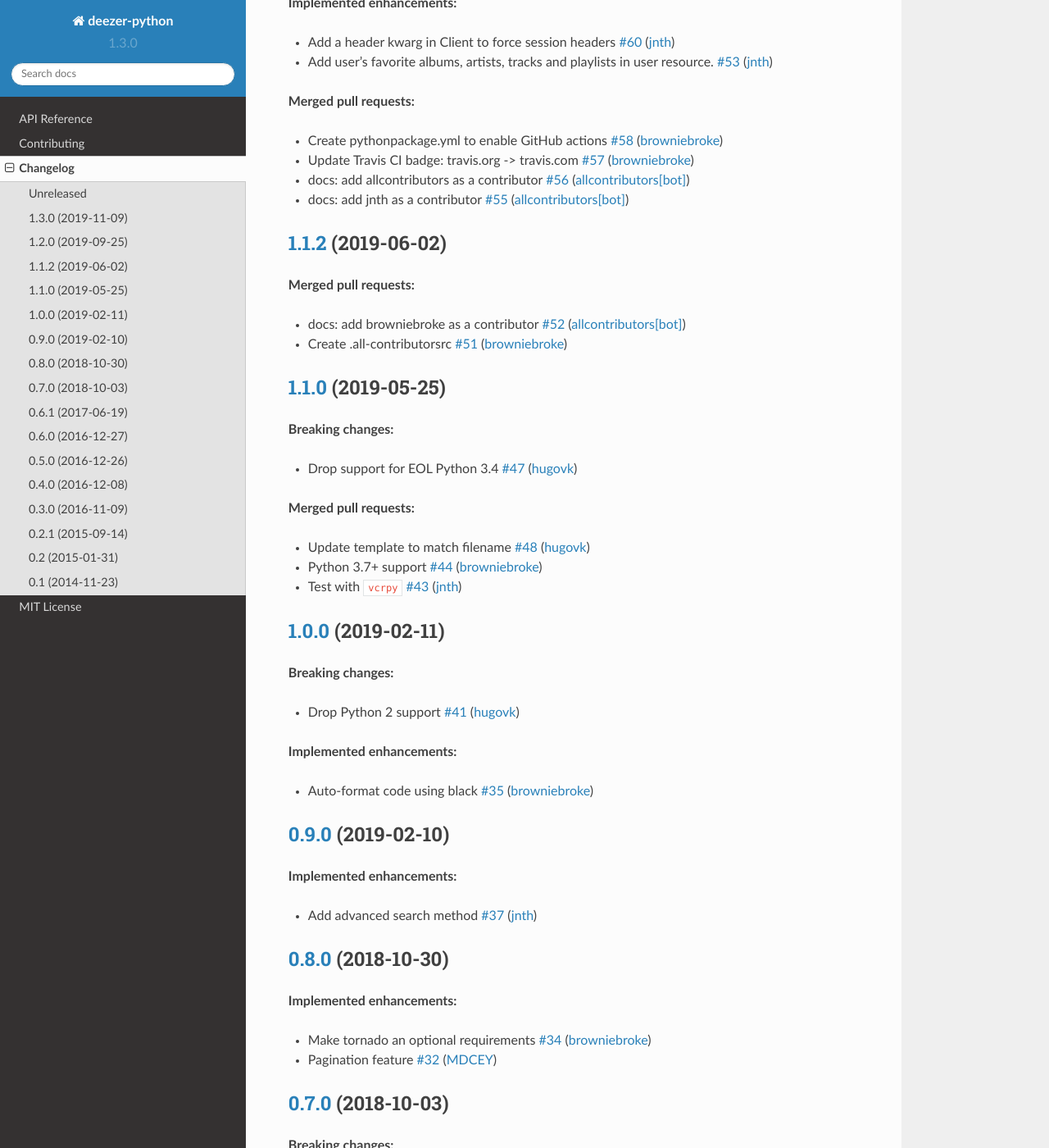
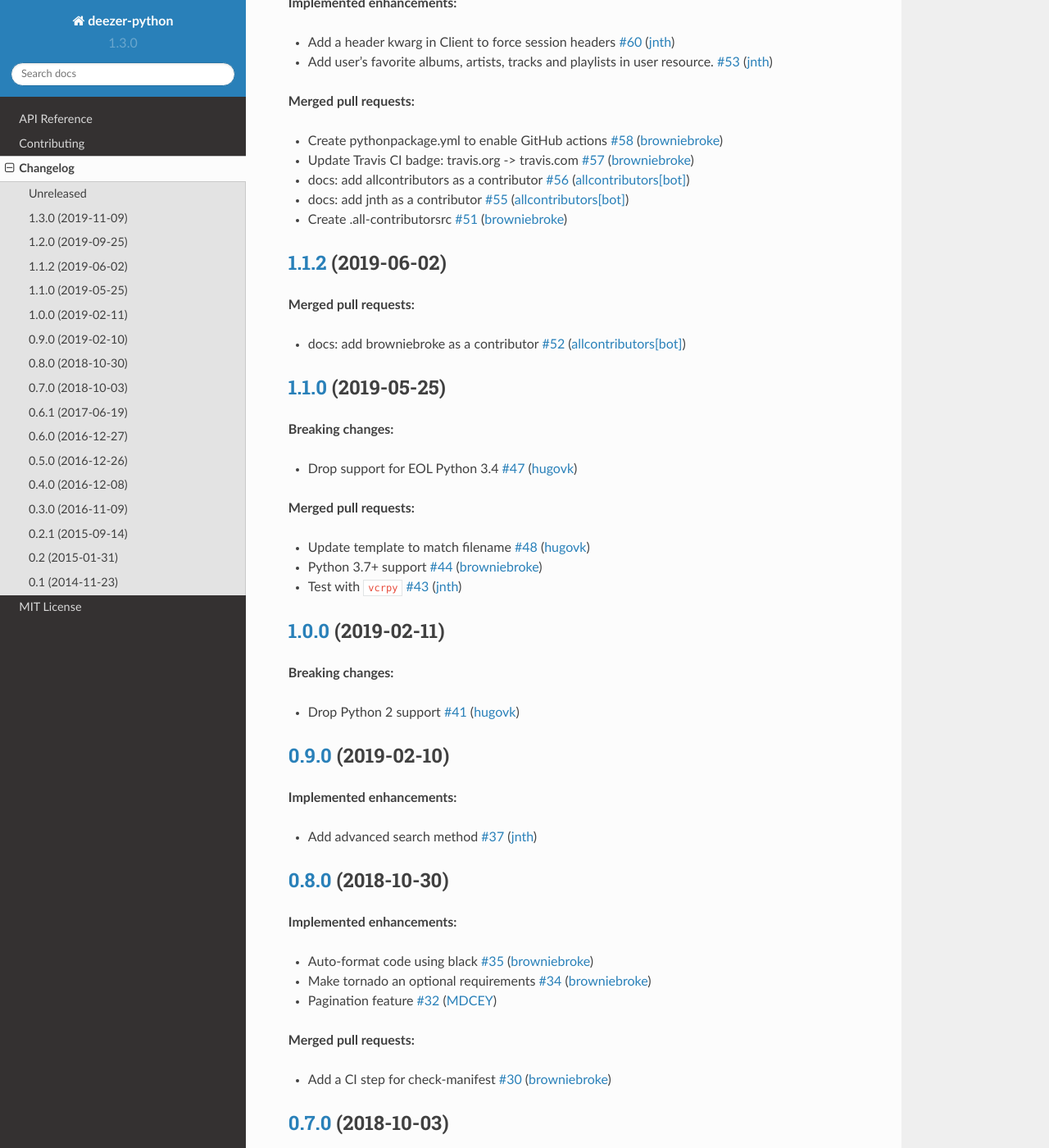
Before and after one commit to springer12/deezer-python, a Sphinx documentation site: the page built from docs/source/changelog.md, in a window 1280 px wide and 1400 px high, scrolled down 912 px. Shown: the whole window at 82% size. Built offline with Sphinx 7.4.7 and the Read the Docs theme 2.0.0, drawn with Linux system fonts in a browser that asks for light colours; some of the changed text lies outside the part shown.

Commit message:
Update Changelog

```diff
--- a/docs/source/changelog.md
+++ b/docs/source/changelog.md
@@ -41,13 +41,13 @@
 - Update Travis CI badge: travis.org -\> travis.com [\#57](https://github.com/browniebroke/deezer-python/pull/57) ([browniebroke](https://github.com/browniebroke))
 - docs: add allcontributors as a contributor [\#56](https://github.com/browniebroke/deezer-python/pull/56) ([allcontributors[bot]](https://github.com/apps/allcontributors))
 - docs: add jnth as a contributor [\#55](https://github.com/browniebroke/deezer-python/pull/55) ([allcontributors[bot]](https://github.com/apps/allcontributors))
+- Create .all-contributorsrc [\#51](https://github.com/browniebroke/deezer-python/pull/51) ([browniebroke](https://github.com/browniebroke))
 
 ## [1.1.2](https://github.com/browniebroke/deezer-python/tree/1.1.2) (2019-06-02)
 
 **Merged pull requests:**
 
 - docs: add browniebroke as a contributor [\#52](https://github.com/browniebroke/deezer-python/pull/52) ([allcontributors[bot]](https://github.com/apps/allcontributors))
-- Create .all-contributorsrc [\#51](https://github.com/browniebroke/deezer-python/pull/51) ([browniebroke](https://github.com/browniebroke))
 
 ## [1.1.0](https://github.com/browniebroke/deezer-python/tree/1.1.0) (2019-05-25)
 
@@ -67,10 +67,6 @@
 
 - Drop Python 2 support [\#41](https://github.com/browniebroke/deezer-python/pull/41) ([hugovk](https://github.com/hugovk))
 
-**Implemented enhancements:**
-
-- Auto-format code using black [\#35](https://github.com/browniebroke/deezer-python/pull/35) ([browniebroke](https://github.com/browniebroke))
-
 ## [0.9.0](https://github.com/browniebroke/deezer-python/tree/0.9.0) (2019-02-10)
 
 **Implemented enhancements:**
@@ -81,8 +77,13 @@
 
 **Implemented enhancements:**
 
+- Auto-format code using black [\#35](https://github.com/browniebroke/deezer-python/pull/35) ([browniebroke](https://github.com/browniebroke))
 - Make tornado an optional requirements [\#34](https://github.com/browniebroke/deezer-python/pull/34) ([browniebroke](https://github.com/browniebroke))
 - Pagination feature [\#32](https://github.com/browniebroke/deezer-python/pull/32) ([MDCEY](https://github.com/MDCEY))
+
+**Merged pull requests:**
+
+- Add a CI step for check-manifest [\#30](https://github.com/browniebroke/deezer-python/pull/30) ([browniebroke](https://github.com/browniebroke))
 
 ## [0.7.0](https://github.com/browniebroke/deezer-python/tree/0.7.0) (2018-10-03)
 
```
Also changed, not shown: other parts of docs/source/changelog.md (+0 -1 lines).
